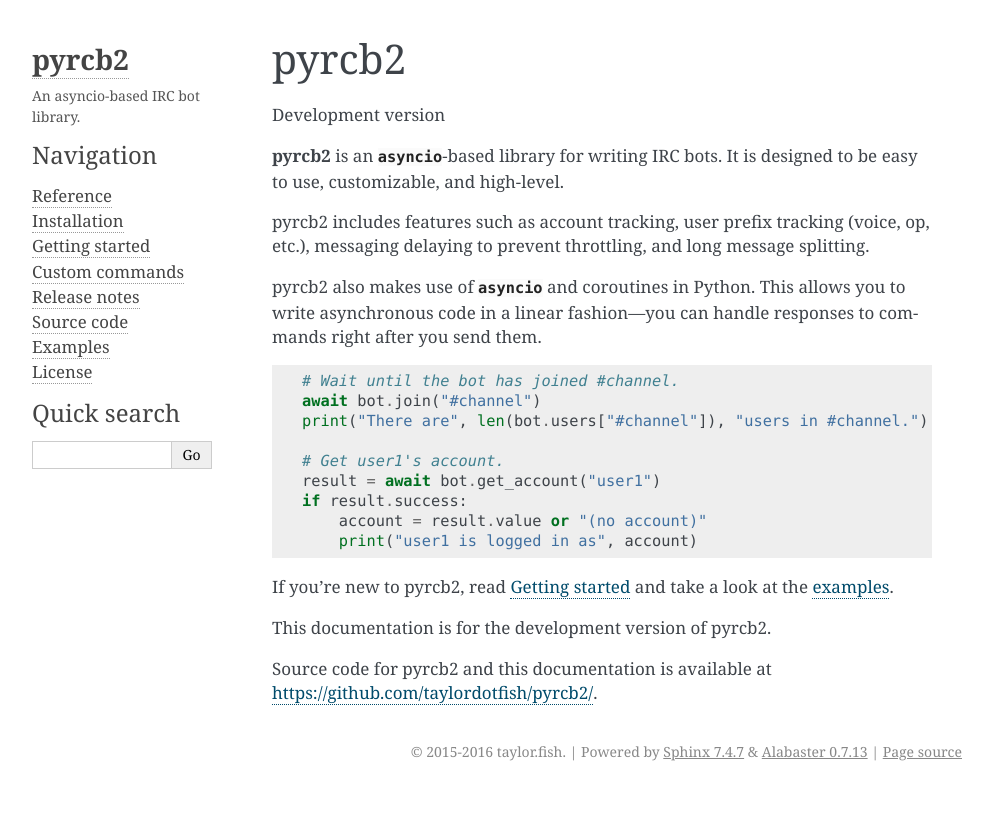
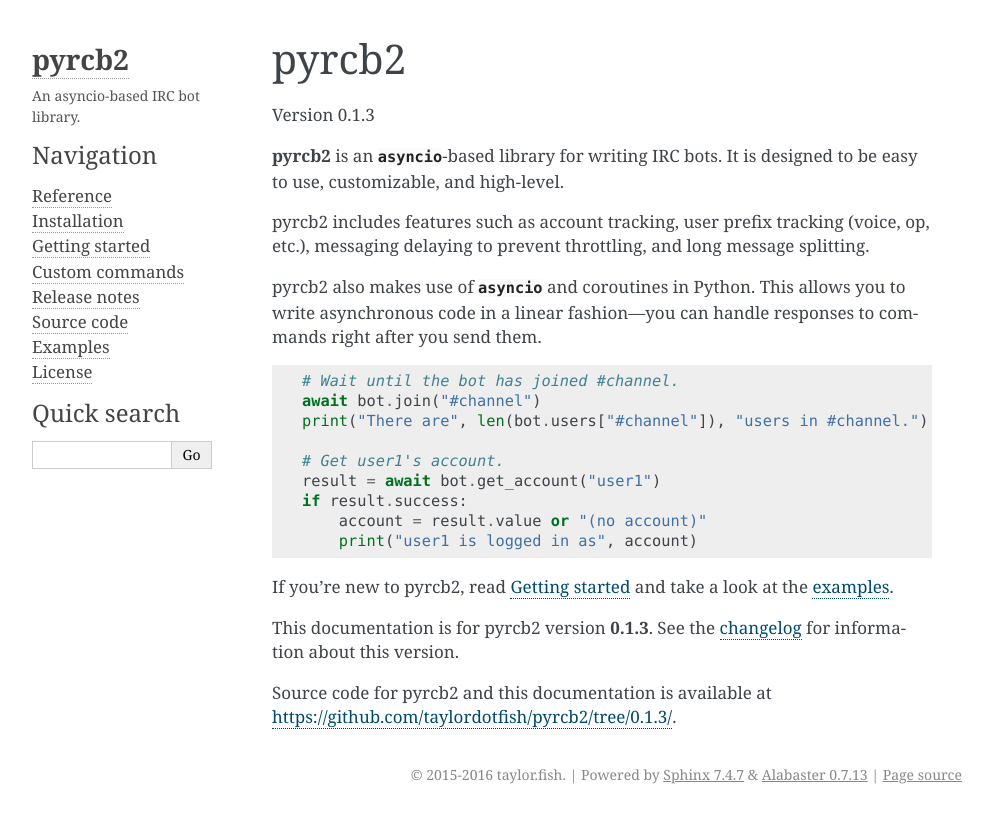
Before and after one commit to taylordotfish/pyrcb2, a Sphinx documentation site: the page built from docs/index.rst, in a window 1280 px wide. Shown: the top 823 px of the page, without its empty margins (148-1141 px from the left). Built offline with Sphinx 7.4.7, drawn with Linux system fonts in a browser that asks for light colours.

Commit message:
Version 0.1.3

```diff
--- a/docs/conf.py
+++ b/docs/conf.py
@@ -64,9 +64,9 @@
 # built documents.
 #
 # The short X.Y version.
-version = '0.2'
+version = '0.1'
 # The full version, including alpha/beta/rc tags.
-release = '0.2.0-dev'
+release = '0.1.3'
 
 # The language for content autogenerated by Sphinx. Refer to documentation
 # for a list of supported languages.
--- a/docs/getting-started.rst
+++ b/docs/getting-started.rst
@@ -217,6 +217,6 @@
    `examples/example.py`__
       The finished bot created above.
 
-__ https://github.com/taylordotfish/pyrcb2/tree/master/examples/
-__ https://github.com/taylordotfish/pyrcb2/blob/master/examples/skeleton.py
-__ https://github.com/taylordotfish/pyrcb2/blob/master/examples/example.py
+__ https://github.com/taylordotfish/pyrcb2/tree/0.1.3/examples/
+__ https://github.com/taylordotfish/pyrcb2/blob/0.1.3/examples/skeleton.py
+__ https://github.com/taylordotfish/pyrcb2/blob/0.1.3/examples/example.py
--- a/docs/index.rst
+++ b/docs/index.rst
@@ -25,7 +25,7 @@
 pyrcb2
 ======
 
-Development version
+Version 0.1.3
 
 **pyrcb2** is an `asyncio`-based library for writing IRC bots. It is designed
 to be easy to use, customizable, and high-level.
@@ -51,12 +51,14 @@
 If you're new to pyrcb2, read :doc:`getting-started` and take a look at the
 `examples`_.
 
-This documentation is for the development version of pyrcb2.
+This documentation is for pyrcb2 version **0.1.3**.
+See the :doc:`changelog <release-notes/0.1>`
+for information about this version.
 
 Source code for pyrcb2 and this documentation is available at
-`<https://github.com/taylordotfish/pyrcb2/>`_.
+`<https://github.com/taylordotfish/pyrcb2/tree/0.1.3/>`_.
 
-.. _examples: https://github.com/taylordotfish/pyrcb2/tree/master/examples/
+.. _examples: https://github.com/taylordotfish/pyrcb2/tree/0.1.3/examples/
 
 
 .. toctree::
@@ -67,6 +69,6 @@
    getting-started
    custom-commands
    release-notes/index
-   Source code <https://github.com/taylordotfish/pyrcb2/tree/master/>
-   Examples <https://github.com/taylordotfish/pyrcb2/tree/master/examples/>
-   License <https://github.com/taylordotfish/pyrcb2/blob/master/LICENSE>
+   Source code <https://github.com/taylordotfish/pyrcb2/tree/0.1.3/>
+   Examples <https://github.com/taylordotfish/pyrcb2/tree/0.1.3/examples/>
+   License <https://github.com/taylordotfish/pyrcb2/blob/0.1.3/LICENSE>
--- a/pyrcb2/__init__.py
+++ b/pyrcb2/__init__.py
@@ -37,7 +37,7 @@
 from . import numerics
 from . import utils
 
-__version__ = "0.2.0-dev"
+__version__ = "0.1.3"
 
 # Silence Pyflakes warnings about unused imports.
 assert [Status]
--- a/setup.py
+++ b/setup.py
@@ -32,7 +32,7 @@
 
 setup(
     name="pyrcb2",
-    version="0.2.0-dev",
+    version="0.1.3",
     description="An asyncio-based IRC bot library.",
     long_description=LONG_DESCRIPTION,
     url="https://github.com/taylordotfish/pyrcb2",
```
Also changed, not shown: README.rst (+6 -2 lines).
